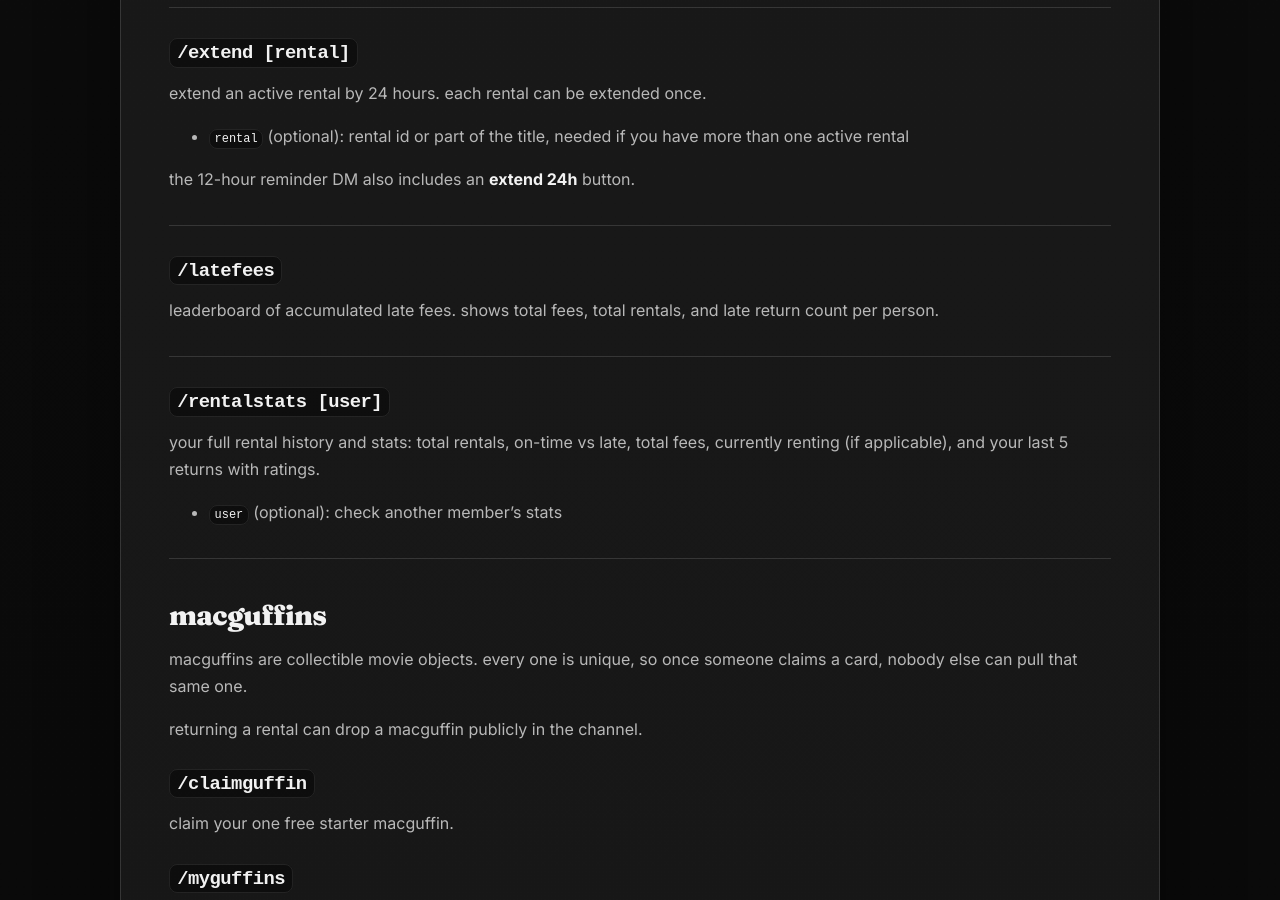
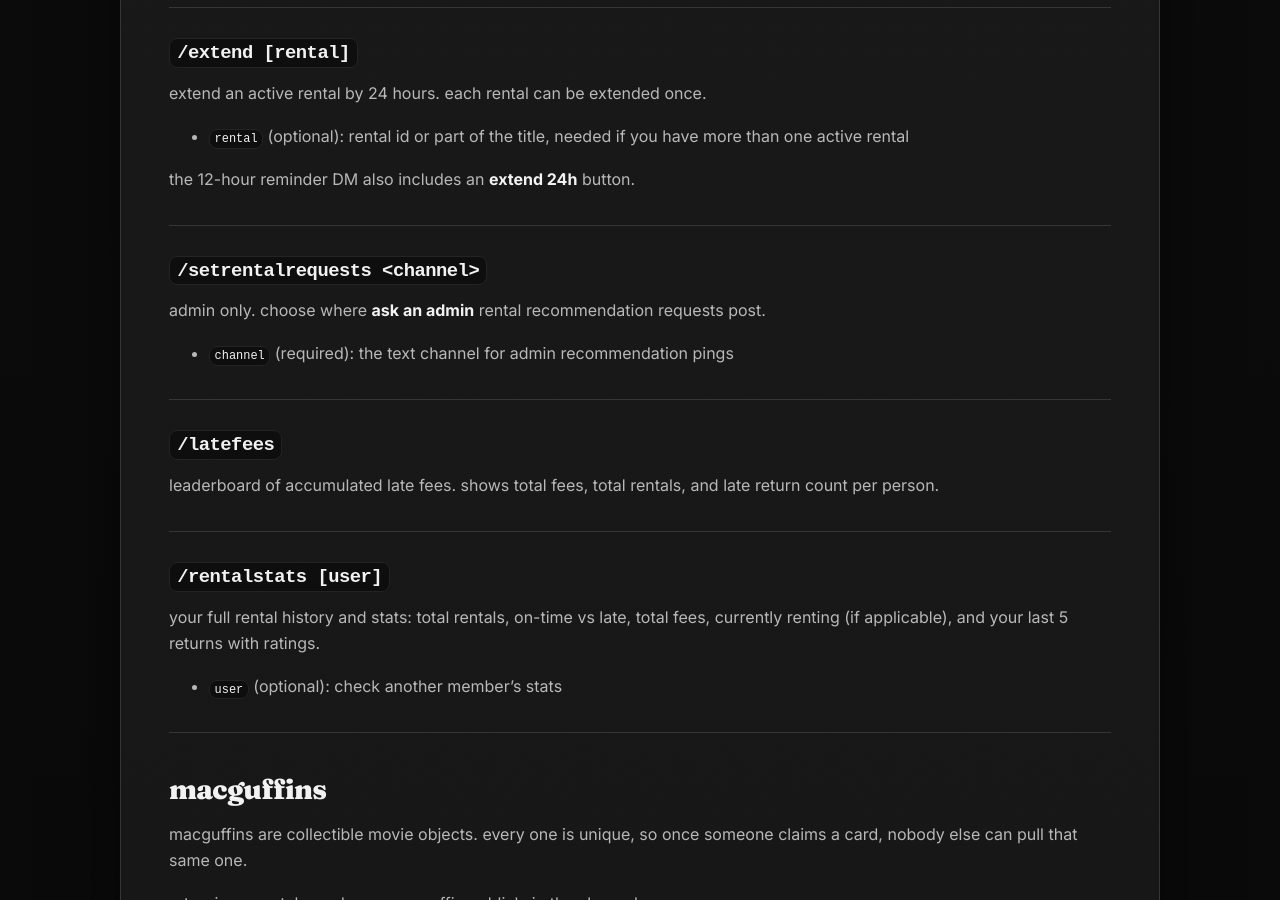
Before and after one commit to rupertosandez/sucklingsite, a Jekyll site: the page built from COMMANDS.md, in a window 1280 px wide and 900 px high, scrolled down 3820 px. Built offline with Jekyll 4.4.1, drawn with Linux system fonts in a browser that asks for light colours.

Commit message:
Document rental request channel command

```diff
--- a/COMMANDS.md
+++ b/COMMANDS.md
@@ -138,6 +138,13 @@ extend an active rental by 24 hours. each rental can be extended once.
 - `rental` (optional): rental id or part of the title, needed if you have more than one active rental
 
 the 12-hour reminder DM also includes an **extend 24h** button.
+
+---
+
+### `/setrentalrequests <channel>`
+admin only. choose where **ask an admin** rental recommendation requests post.
+
+- `channel` (required): the text channel for admin recommendation pings
 
 ---
 
```
Also changed, not shown: CHANGELOG.md.
